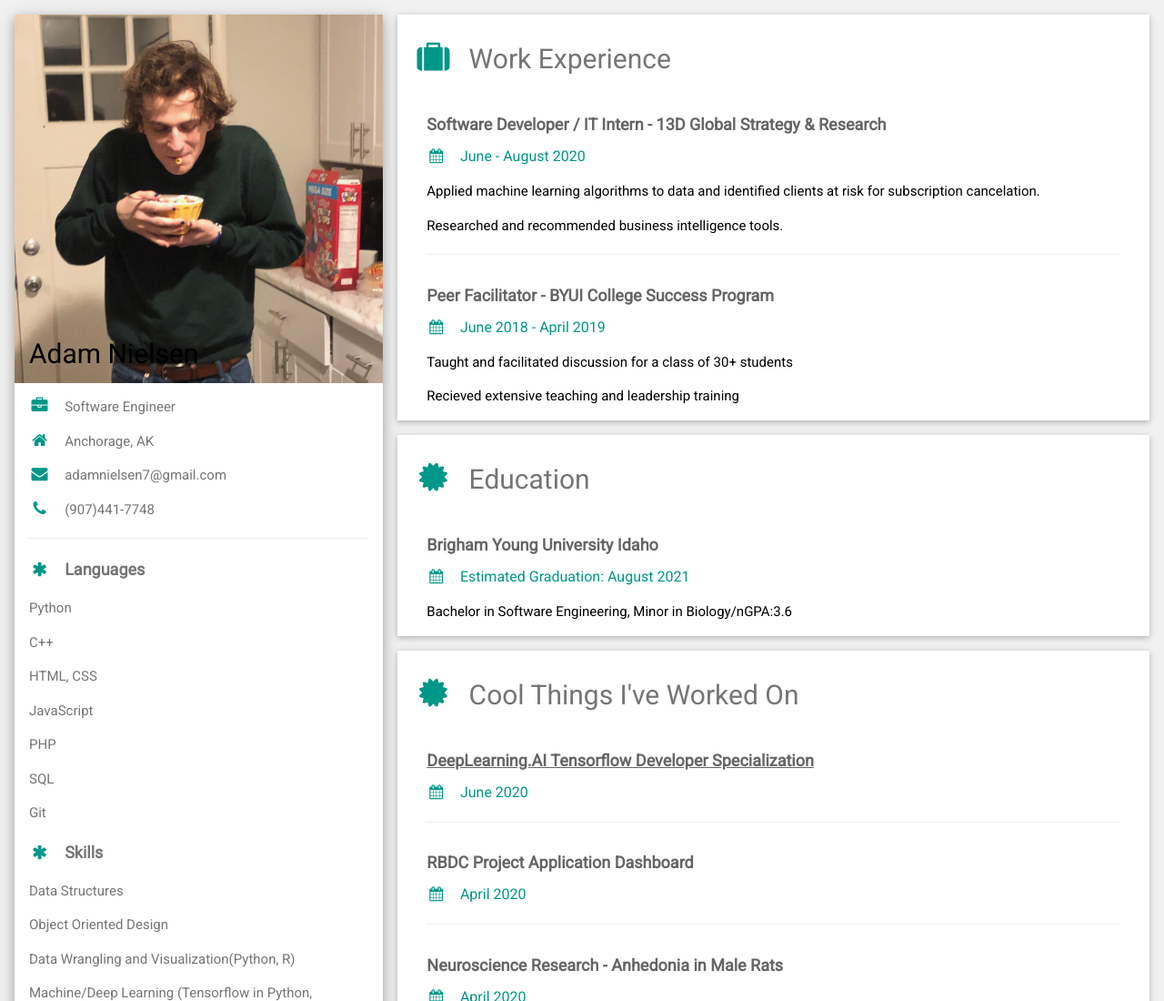
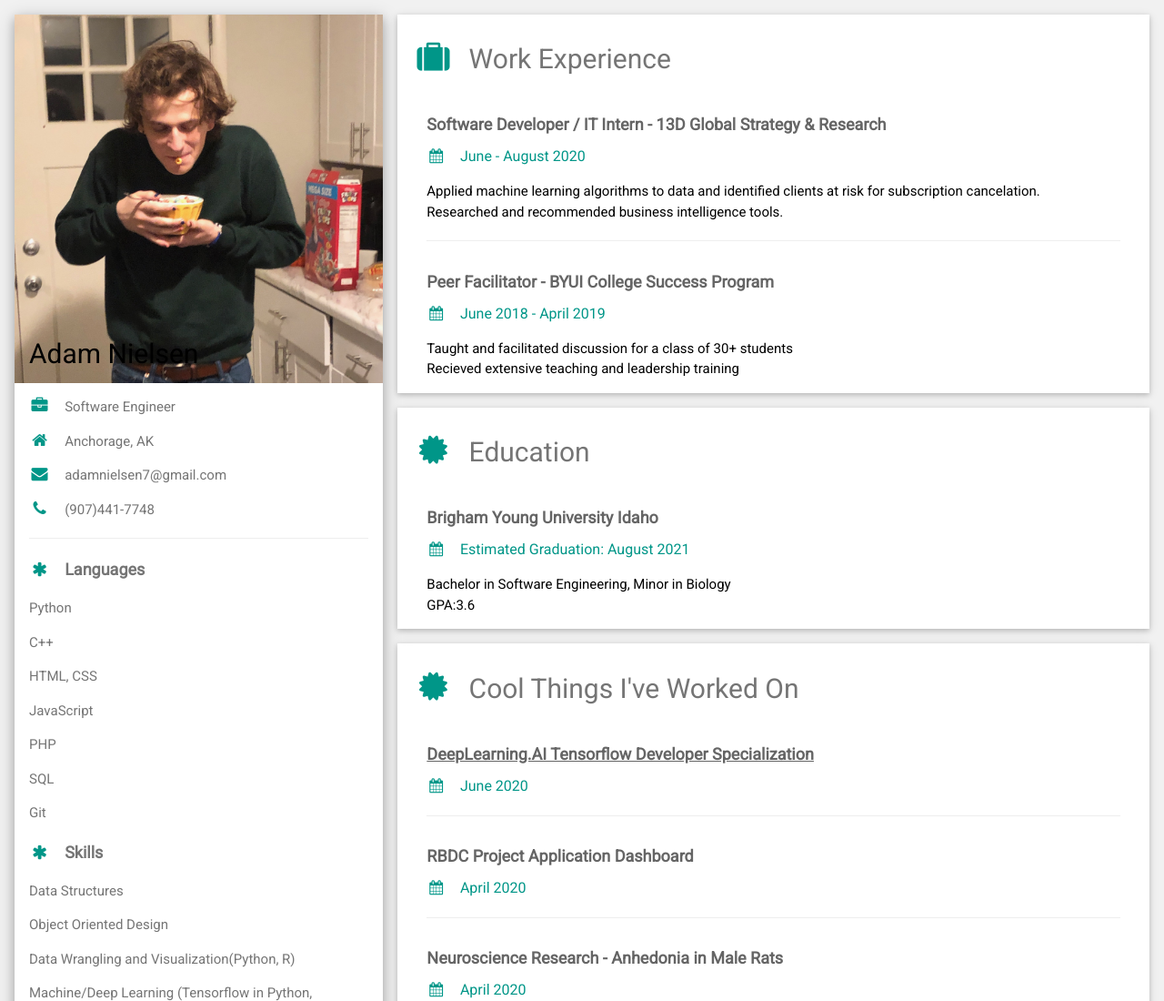
Before and after one commit to AdamNielsen7/CV-webpage, a plain HTML site: page index.html in a window 1280 px wide. Shown: the top 1100 px of the page at 91% size. Drawn offline with nearby package versions, Linux system fonts and the light colour scheme.

Commit message:
changed line breaks

```diff
--- a/index.html
+++ b/index.html
@@ -63,15 +63,13 @@ html,body,h1,h2,h3,h4,h5,h6 {font-family: "Roboto", sans-serif}
         <div class="w3-container">
           <h5 class="w3-opacity"><b>Software Developer / IT Intern - 13D Global Strategy & Research</b></h5>
           <h6 class="w3-text-teal"><i class="fa fa-calendar fa-fw w3-margin-right"></i>June - August 2020</h6>
-          <p>Applied machine learning algorithms to data and identified clients at risk for subscription cancelation.</p>
-          <p>Researched and recommended business intelligence tools.</p>
+          <p>Applied machine learning algorithms to data and identified clients at risk for subscription cancelation.<br>Researched and recommended business intelligence tools.</p>
           <hr>
         </div>
         <div class="w3-container">
           <h5 class="w3-opacity"><b>Peer Facilitator - BYUI College Success Program</b></h5>
           <h6 class="w3-text-teal"><i class="fa fa-calendar fa-fw w3-margin-right"></i>June 2018 - April 2019</h6>
-          <p>Taught and facilitated discussion for a class of 30+ students</p>
-          <p>Recieved extensive teaching and leadership training</p>
+          <p>Taught and facilitated discussion for a class of 30+ students<br>Recieved extensive teaching and leadership training</p>
         </div>
       </div>
 
@@ -80,7 +78,7 @@ html,body,h1,h2,h3,h4,h5,h6 {font-family: "Roboto", sans-serif}
         <div class="w3-container">
           <h5 class="w3-opacity"><b>Brigham Young University Idaho</b></h5>
           <h6 class="w3-text-teal"><i class="fa fa-calendar fa-fw w3-margin-right"></i>Estimated Graduation: August 2021</h6>
-          <p>Bachelor in Software Engineering, Minor in Biology/nGPA:3.6</p>
+          <p>Bachelor in Software Engineering, Minor in Biology<br>GPA:3.6</p>
         </div>
       </div>
 
```
